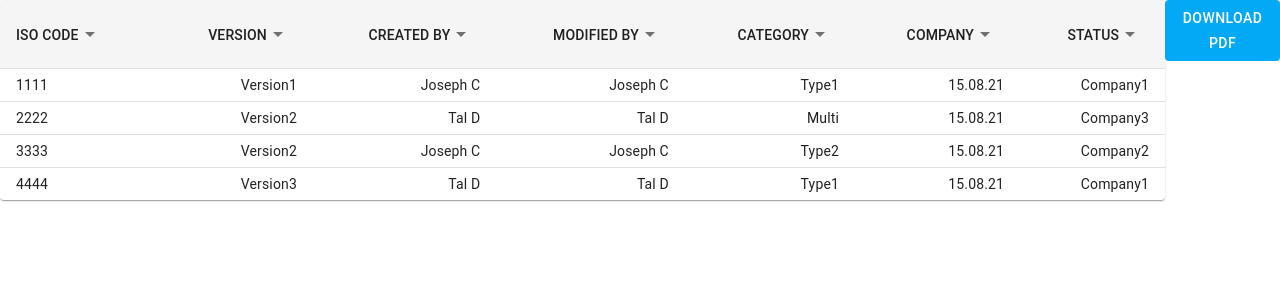
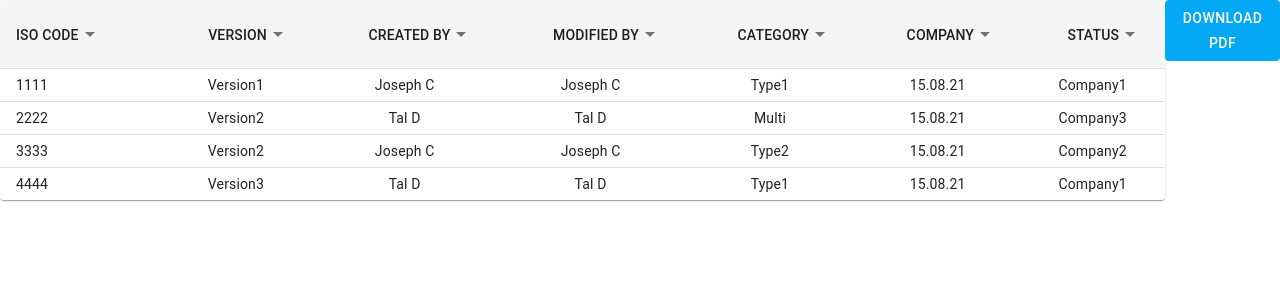
Before and after one commit to EvyatarHaim1/JennyTechs, a React (Create React App) app in the folder frontend/: page / in a window 1280 px wide. Shown: the top 300 px of the page. Built offline with nearby package versions, Linux system fonts and the light colour scheme.

Commit message:
adding gitignore file to backend repo

```diff
--- a/frontend/src/components/Table.jsx
+++ b/frontend/src/components/Table.jsx
@@ -116,12 +116,12 @@ export default function DenseTable() {
               <TableCell component="th" scope="row">
                 {row.ISOCODE}
               </TableCell>
-              <TableCell align="right">{row.VERSION}</TableCell>
-              <TableCell align="right">{row.CREATED}</TableCell>
-              <TableCell align="right">{row.MODIFIED}</TableCell>
-              <TableCell align="right">{row.CATEGORY}</TableCell>
-              <TableCell align="right">{row.COMPANY}</TableCell>
-              <TableCell align="right">{row.STATUS}</TableCell>
+              <TableCell align="center">{row.VERSION}</TableCell>
+              <TableCell align="center">{row.CREATED}</TableCell>
+              <TableCell align="center">{row.MODIFIED}</TableCell>
+              <TableCell align="center">{row.CATEGORY}</TableCell>
+              <TableCell align="center">{row.COMPANY}</TableCell>
+              <TableCell align="center">{row.STATUS}</TableCell>
             </TableRow>
           ))}
         </TableBody>
```
Also changed, not shown: 1 other file (tests, documents, lock files or other folders).
